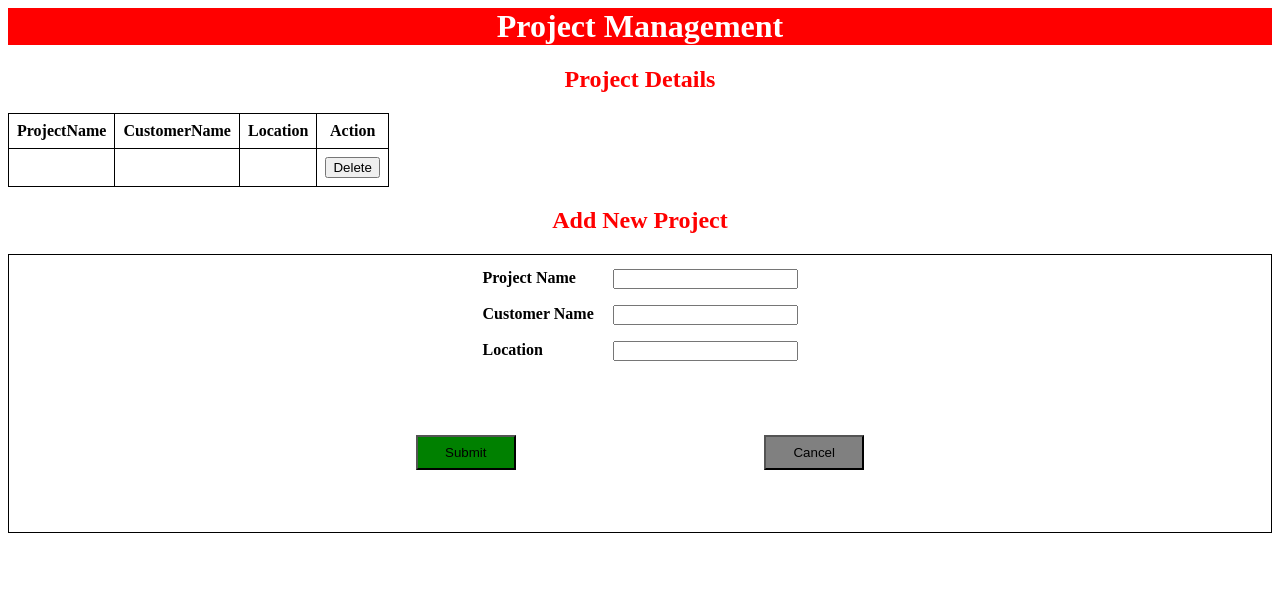
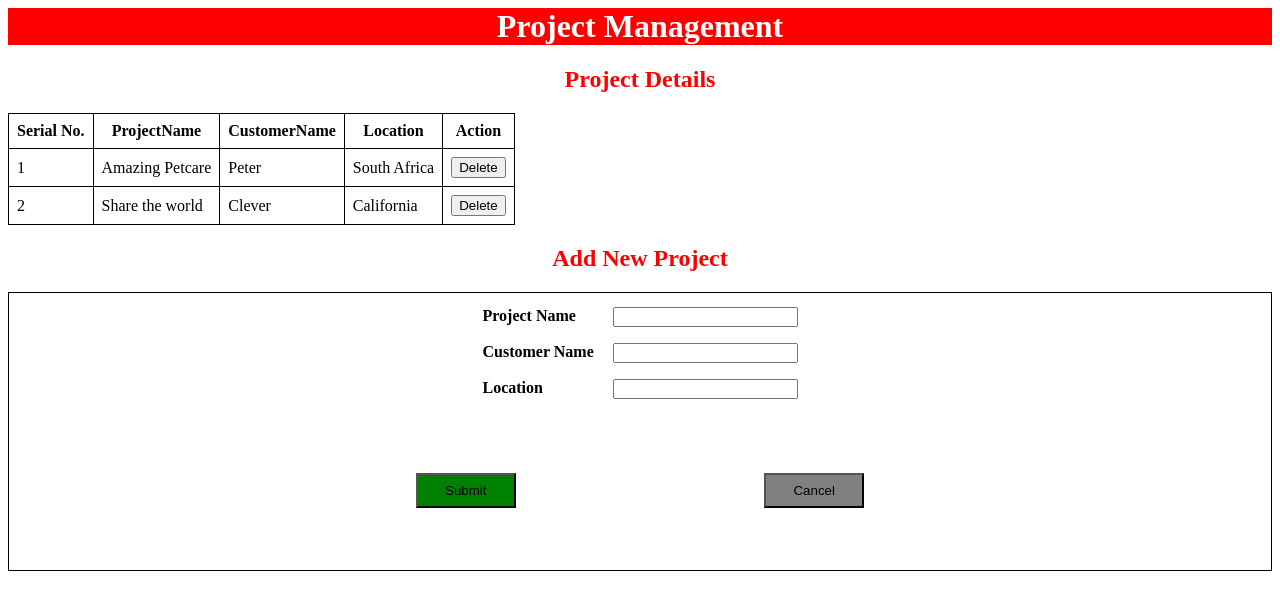
Before and after one commit to kishan-dolcera/angular-project-management-assign-9z12th, an Angular app: page / in a window 1280 px wide. Shown: the top 610 px of the page. Built offline with nearby package versions, Linux system fonts and the light colour scheme.

Commit message:
Cancel Button fixed

```diff
--- a/src/app/app.component.html
+++ b/src/app/app.component.html
@@ -4,13 +4,15 @@
 <table *ngIf="rows.length!=0" class="table table-bordered">
   <thead>
     <tr>
+      <th>Serial No.</th>
 <th *ngFor = "let column of headers">
       {{column}}
 </th>
 <th>Action</th>
     </tr>
 </thead>
-<tr *ngFor = "let row of rows">
+<tr *ngFor = "let row of rows let i= index">
+  <td >{{i+1}}</td>
     <td *ngFor = "let column of headers">
       {{row[column]}}
     </td>
@@ -40,7 +42,7 @@
 
 
       <button id="submitB" type="submit" class="btn btn-success">Submit</button>
-      <button id="cancelB" type="cancel" class="btn btn-success">Cancel</button>
+      <button id="cancelB" class="btn btn-secondary" type="reset" (click)="onReset()">Cancel</button>
     </form>
 
     <br>
--- a/src/app/app.component.ts
+++ b/src/app/app.component.ts
@@ -7,20 +7,20 @@ import { Component } from '@angular/core';
 })
 export class AppComponent  {
   name = 'Project Management';
+  submitted = false;
 
   model = {ProjectName:"",CustomerName:"",Location:""};
   headers = ["ProjectName", "CustomerName", "Location"];
   rows =         [
-                   {ProjectName:" ",CustomerName:" ",Location:" "}
+                   {ProjectName:"Amazing Petcare ",CustomerName:"Peter ",Location:"South Africa "},
+                   {ProjectName:"Share the world ",CustomerName:"Clever ",Location:"California "}
                    ];
   deleteRow(x){
-  var delBtn = confirm(" Do you want to delete ?");
-  if ( delBtn == true ) {
-    this.rows.splice(x, 1 );
-  }
+   this.rows.splice(x, 1 );
 }
 
   onUpdate(formObj) {
+    this.submitted = true;
     let values = formObj.value;
     console.log(values);
     let obj: any = {
@@ -33,13 +33,13 @@ export class AppComponent  {
     formObj.reset();
 
   }
-
+  onReset() {
+    this.submitted = false;
+    }
   constructor() { }
 
   ngOnInit() {
   }
- trackById(index: number, data: any): string {
-    return data.code;
-}
+
 
 }
```
